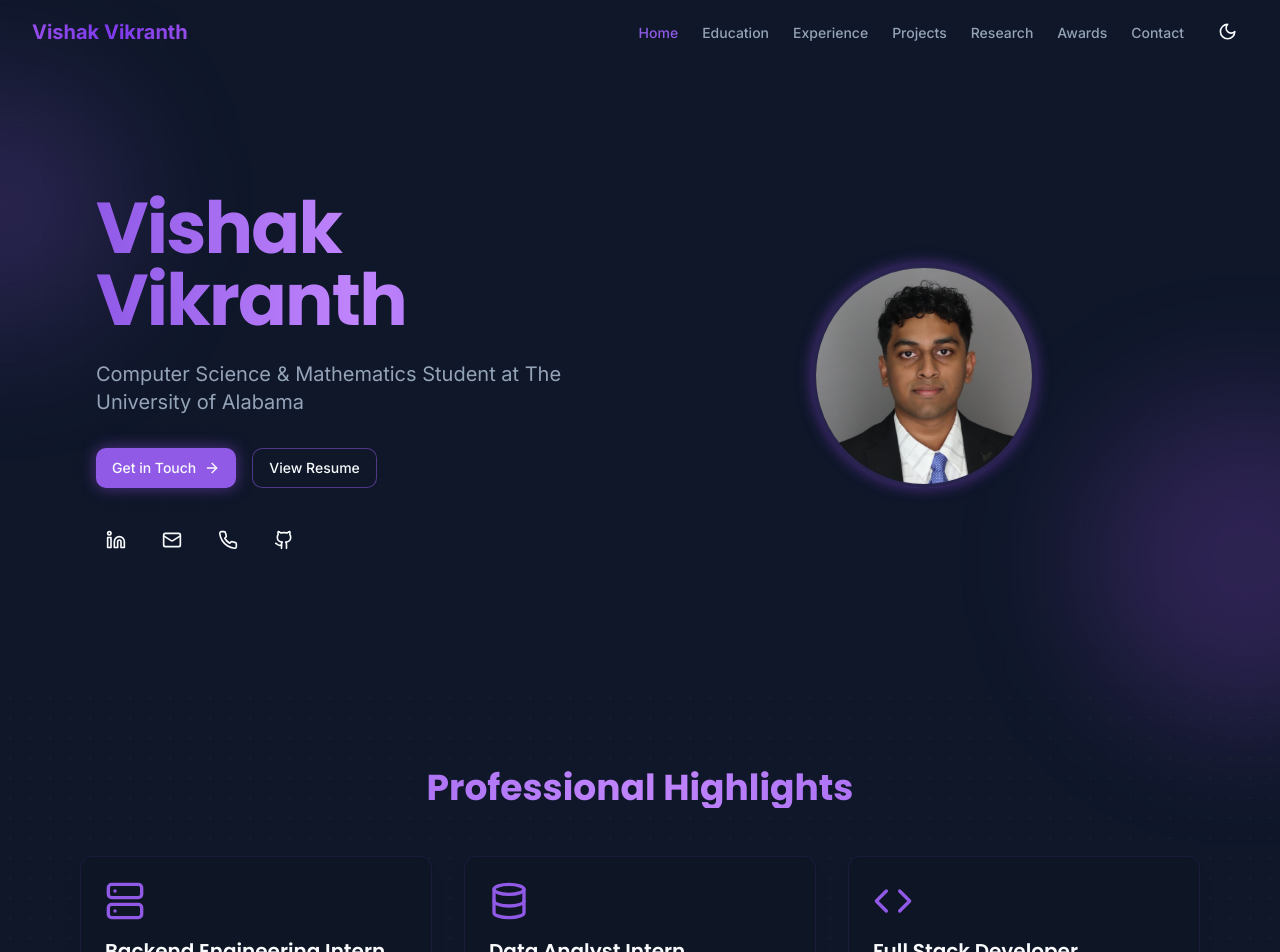
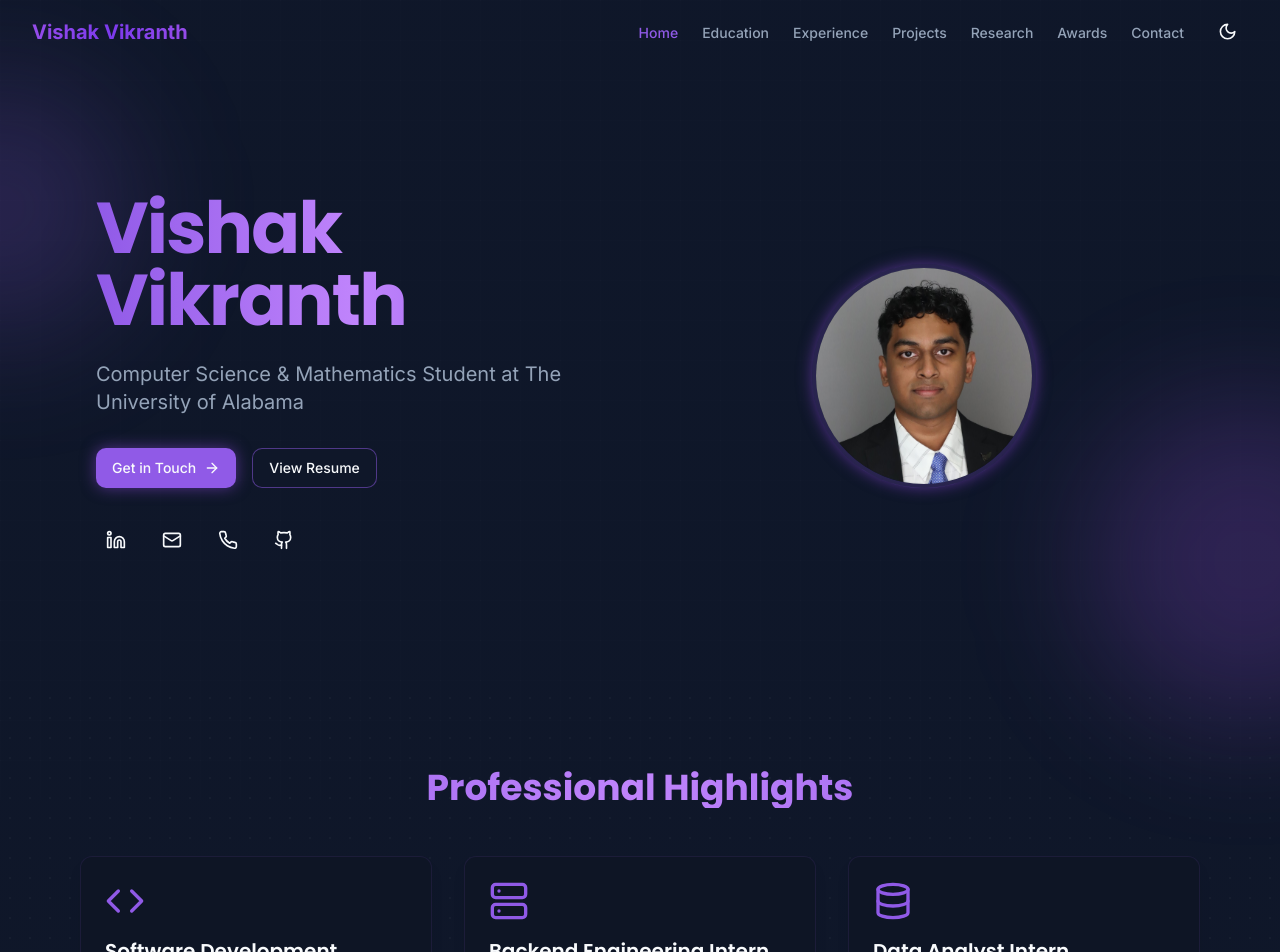
Before and after one commit to Vishak-V/Portfolio, a Next.js app: page / in a window 1280 px wide. Shown: the top 952 px of the page. Built offline with nearby package versions, Linux system fonts and the light colour scheme.

Commit message:
Updated landing page

```diff
--- a/app/page.tsx
+++ b/app/page.tsx
@@ -100,27 +100,28 @@ export default function Home() {
             </h2>
           </motion.div>
           <div className="grid grid-cols-1 md:grid-cols-3 gap-8">
+          <HighlightCard
+              icon={<Code className="h-10 w-10 text-primary" />}
+              title="Software Development Engineer Intern"
+              description="Automating E2E integration testing for AWS DataZone using Python and AWS SDKs."
+              link="/experience"
+              delay={0.1}
+            />
             <HighlightCard
               icon={<Server className="h-10 w-10 text-primary" />}
               title="Backend Engineering Intern"
               description="Developed GoLang backend for Shipt Inc. to manage delivery windows and routes."
               link="/experience"
-              delay={0.1}
+              delay={0.3}
             />
             <HighlightCard
               icon={<Database className="h-10 w-10 text-primary" />}
               title="Data Analyst Intern"
               description="Led NCAA golf tournament simulations and analyzed ticket transfer data at University of Alabama."
               link="/experience"
-              delay={0.3}
-            />
-            <HighlightCard
-              icon={<Code className="h-10 w-10 text-primary" />}
-              title="Full Stack Developer"
-              description="Built projects using Python, React, SQL, and more across various domains."
-              link="/projects"
               delay={0.5}
             />
+
           </div>
         </div>
       </section>
```
